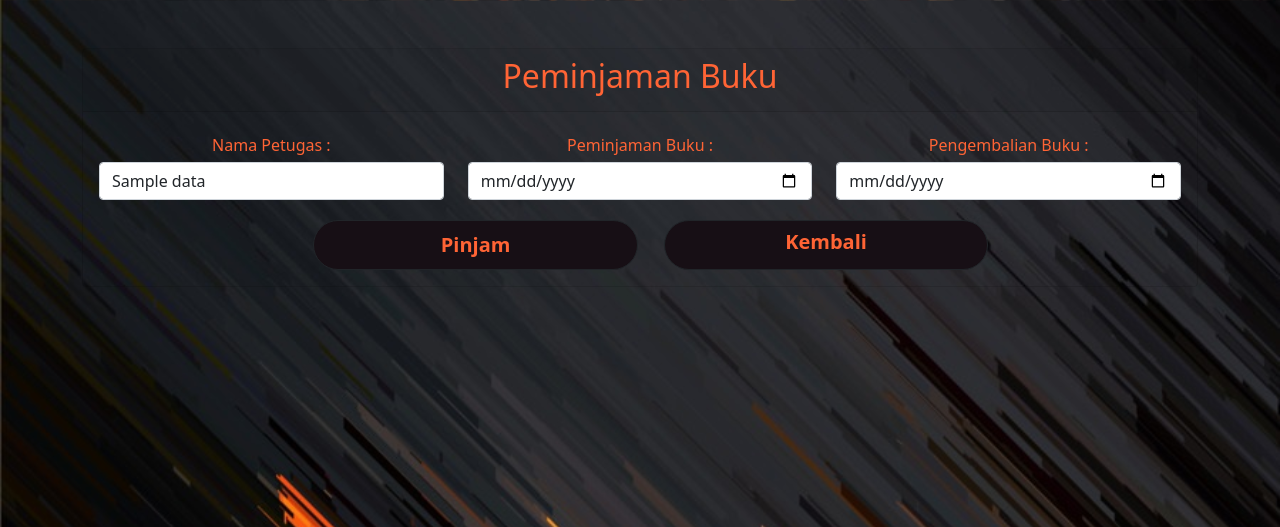
After one commit to NurHolisKafi/SI_Perpustakaan, a PHP site: template View/Anggota/pinjam.php in a window 1280 px wide. The commit adds this page. Shown: the top 527 px of the page. Run offline with PHP 8.4, Linux system fonts and the light colour scheme; the template is opened without the code that fills it: most values are stand-ins (such as "Sample title", 1, 10 or a date in 2020).

Commit message:
Menambahakan Progress Minggu ke 4

```diff
--- /dev/null
+++ b/View/Anggota/pinjam.php
@@ -0,0 +1,91 @@
+<!DOCTYPE html>
+<html lang="en">
+
+<head>
+    <meta charset="UTF-8">
+    <meta http-equiv="X-UA-Compatible" content="IE=edge">
+    <meta name="viewport" content="width=device-width, initial-scale=1.0">
+    <title>pinjam</title>
+    <link rel="stylesheet" href="assets/css/bootstrap.min.css">
+    <style>
+        body {
+
+            background: url("assets/image/bg2.png");
+            background-size: cover;
+        }
+        .btn {
+            margin-top: 20px;
+            margin-left:2%;
+            width: 30%;
+            height: 50px;
+            font-size: 20px;
+            color: #ff6435;
+            font-weight: bold;
+            border-radius: 25px;
+            background-color: #170f15;
+        }
+
+        .container .card {
+            background: transparent;
+            outline-width: 10px;
+            outline: transparent;
+
+        }
+
+        h2 {
+            text-align: center;
+            color: #ff6435;
+        }
+
+        .label {
+            margin-top : 5px;
+            margin-bottom: 5px;
+            color: #ff6435;
+        }
+    </style>
+</head>
+
+<body>
+    <center>
+        <div class="container">
+
+            <div class="card mt-5">
+                <div class=" card-header">
+                    <h2>Peminjaman Buku</h2>
+                </div>
+                <div class="card-body">
+                    <form action="index.php?page=anggota&aksi=pinjam" method="POST">
+                        <div class="row">
+                            <div class="col">
+                                <label class="label" for="">Nama Petugas : </label>
+                                <select  name="nama" class="form-control" required>
+                                    <?php foreach($data as $row) : ?>
+                                    <option value="<?= $row['id_petugas'] ?>"><?= $row['nama']; ?></option>
+                                    <?php endforeach; ?>
+                                </select>
+                            </div>
+                            <div class="col">
+                                <label class="label" for="">Peminjaman Buku : </label>
+                                <input type="date" name="pinjam_buku" class="form-control" required>
+                            </div>
+                            <div class="col">
+                                <label class="label" for="">Pengembalian Buku : </label>
+                                <input type="date" name="kembalikan_buku" class="form-control" required>
+                            </div>
+                        </div>
+                        <button type="submit" class="btn btn-dark">Pinjam</button>
+                        <a href="index.php?page=anggota&aksi=pinjambuku" class="btn btn-dark">Kembali</a>
+                    </form>
+
+
+                </div>
+            </div>
+        </div>
+    </center>
+
+    <script src="assets/js/jquery-3.3.1.slim.min.js"></script>
+    <script src="assets/js/popper.min.js"></script>
+    <script src="assets/js/bootstrap.min.css"></script>
+</body>
+
+</html>
--- a/View/admin/admin.php
+++ b/View/admin/admin.php
@@ -76,6 +76,8 @@
                                 <th class= "label">Nama</th>
                                 <th class= "label">No Telp</th>
                                 <th class= "label">Alamat</th>
+                                <th class= "label">Tanggal Peminjaman</th>
+                                <th class= "label">Tanggal Pengembalian</th>
                                 <th class= "label">Buku Yang Dipinjam</th>
                             </tr>
                         </thead>
@@ -88,6 +90,8 @@
                                 <td class= "label"><?=$row ['nama'] ?></td>
                                 <td class= "label"><?=$row ['no_telp']?></td>
                                 <td class= "label"><?=$row ['alamat']?></td>
+                                <td class= "label">Tanggal Peminjaman</td>
+                                <td class= "label">Tanggal Pengembalian</td>
                                 <td class= "label"><a href="index.php?page=admin&aksi=lihatpinjambuku&id_anggota=<?=$row ['id_anggota'] ?>" class="btn btn-outline-dark">Lihat</a></td>
                             </tr>
                             <?php $no++;
--- a/index.php
+++ b/index.php
@@ -51,6 +51,10 @@ if (isset($_GET['page']) && isset($_GET['aksi'])) {
                 $anggota->editProfile();
             }else if($aksi == 'cekEditProfile'){
                 $anggota->cekEditProfile();
+            }else if($aksi == 'pinjam'){
+                $anggota->daftarPetugas();
+            }else if($aksi == 'cari'){
+                $anggota->cariBuku();
             }else {
                 echo "Method Not Found";
             }
```
Also changed, not shown: Model/adminModel.php (+10 -2 lines), Model/anggotaModel.php (+41 -0 lines), Model/authModel.php (+10 -2 lines), View/buku/daftarbuku.php (+28 -1 lines).
